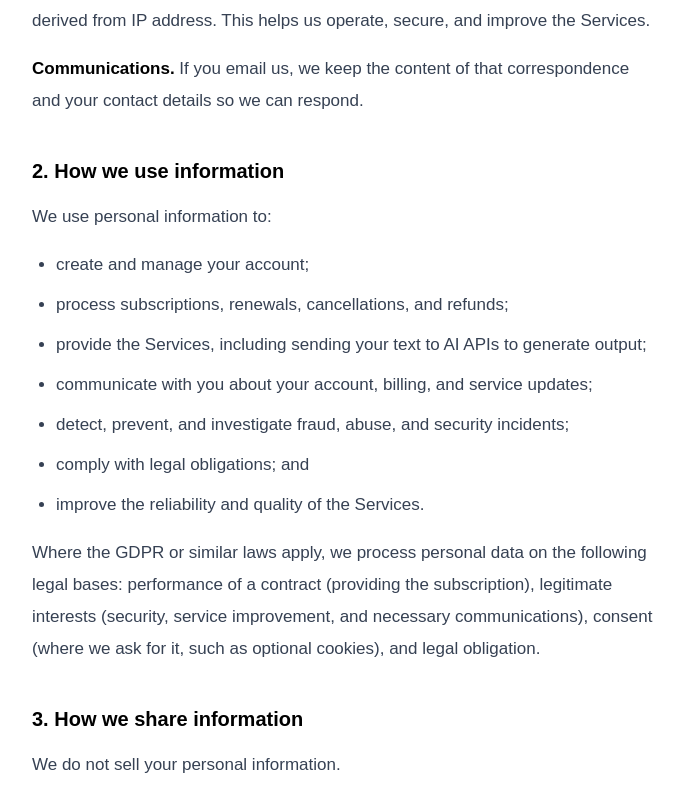
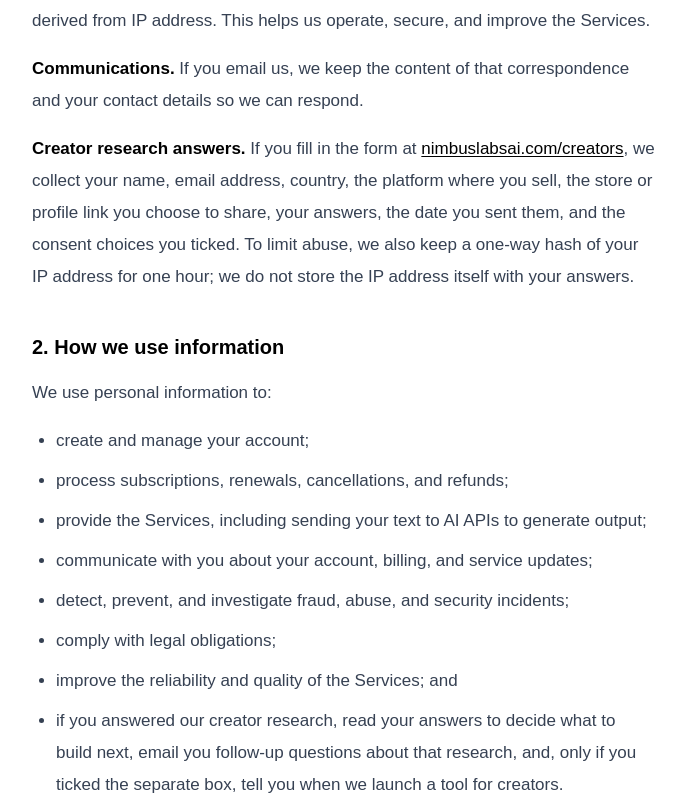
Before and after one commit to viniciussucupira/nimbus-labs, a Next.js app: page /privacy in a window 1280 px wide. Shown: the part 1320-2120 px from the top of the page, without its empty margins (296-981 px from the left). Built offline with nearby package versions, Linux system fonts and the light colour scheme.

Commit message:
docs: describe creator research data in privacy policy

```diff
--- a/app/privacy/page.tsx
+++ b/app/privacy/page.tsx
@@ -10,7 +10,7 @@
 
 export default function PrivacyPage() {
   return (
-    <LegalPage title="Privacy Policy">
+    <LegalPage title="Privacy Policy" lastUpdated="September 16, 2026">
       <p>
         Merchant of Record: Nimbus Labs uses Paddle as our Merchant of Record.
         Paddle is the legal seller of our services and is responsible for
@@ -82,6 +82,21 @@
           us, we keep the content of that correspondence and your contact
           details so we can respond.
         </p>
+        <p>
+          <strong className="text-black">Creator research answers.</strong> If
+          you fill in the form at{" "}
+          <Link
+            href="/creators"
+            className="text-black underline underline-offset-2 hover:no-underline"
+          >
+            nimbuslabsai.com/creators
+          </Link>
+          , we collect your name, email address, country, the platform where
+          you sell, the store or profile link you choose to share, your
+          answers, the date you sent them, and the consent choices you ticked.
+          To limit abuse, we also keep a one-way hash of your IP address for
+          one hour; we do not store the IP address itself with your answers.
+        </p>
       </LegalSection>
 
       <LegalSection title="2. How we use information">
@@ -101,15 +116,24 @@
             detect, prevent, and investigate fraud, abuse, and security
             incidents;
           </li>
-          <li>comply with legal obligations; and</li>
-          <li>improve the reliability and quality of the Services.</li>
+          <li>comply with legal obligations;</li>
+          <li>improve the reliability and quality of the Services; and</li>
+          <li>
+            if you answered our creator research, read your answers to decide
+            what to build next, email you follow-up questions about that
+            research, and, only if you ticked the separate box, tell you when
+            we launch a tool for creators.
+          </li>
         </ul>
         <p>
           Where the GDPR or similar laws apply, we process personal data on the
           following legal bases: performance of a contract (providing the
           subscription), legitimate interests (security, service improvement,
           and necessary communications), consent (where we ask for it, such as
-          optional cookies), and legal obligation.
+          optional cookies and the creator research form), and legal
+          obligation. You can withdraw consent at any time by emailing us;
+          this does not affect processing that happened before you withdrew
+          it.
         </p>
       </LegalSection>
 
@@ -168,6 +192,12 @@
           is not stored by Nimbus Labs. Support emails are retained as long as
           needed to resolve your request and maintain a reasonable business
           record.
+        </p>
+        <p>
+          Creator research answers are kept for up to 24 months from the date
+          you sent them, or until you ask us to delete them, whichever comes
+          first. They are stored with our database provider (Upstash) on
+          infrastructure used by our hosting provider (Vercel).
         </p>
       </LegalSection>
 
@@ -237,8 +267,8 @@
 
       <LegalSection title="10. Changes">
         <p>
-          We may update this Privacy Policy from time to time. The effective
-          date at the top of this page will change when we do. We encourage you
+          We may update this Privacy Policy from time to time. The “Last
+          updated” date at the top of this page will change when we do. We encourage you
           to review this page periodically.
         </p>
       </LegalSection>
```
